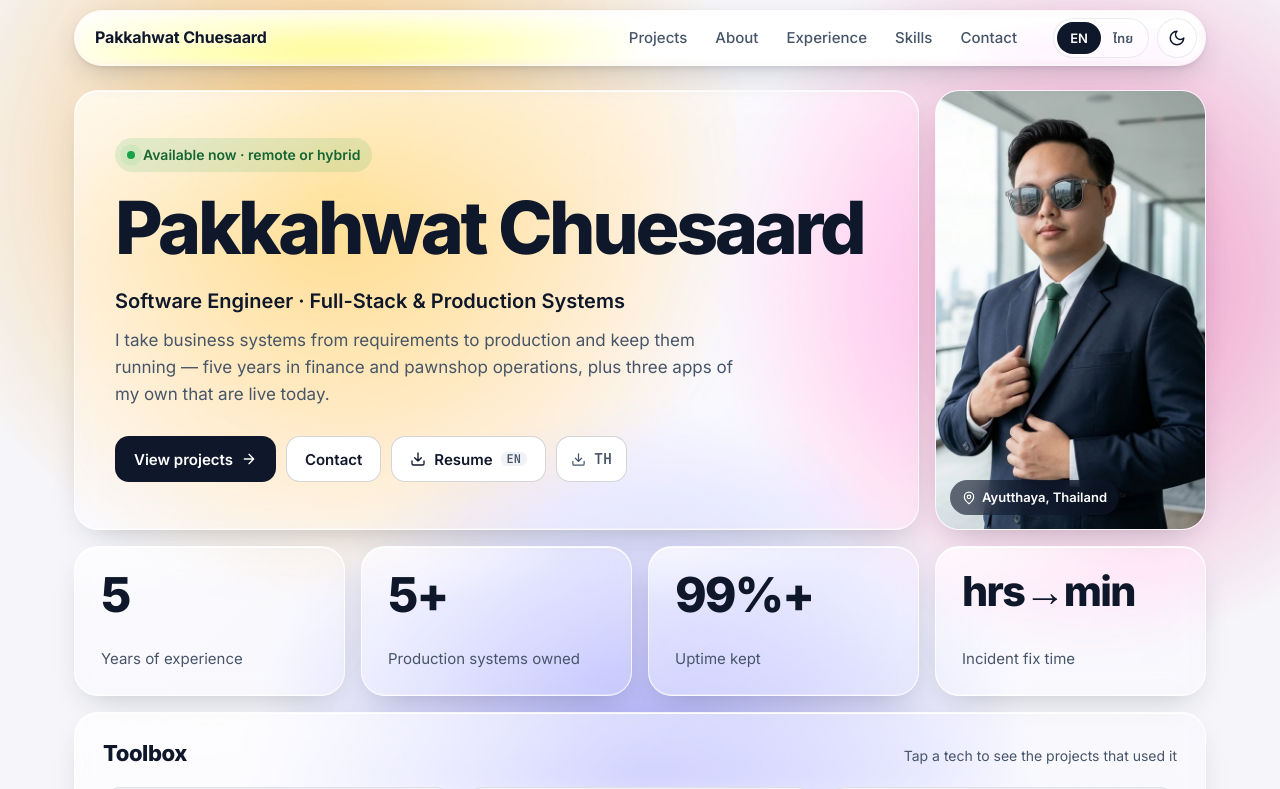
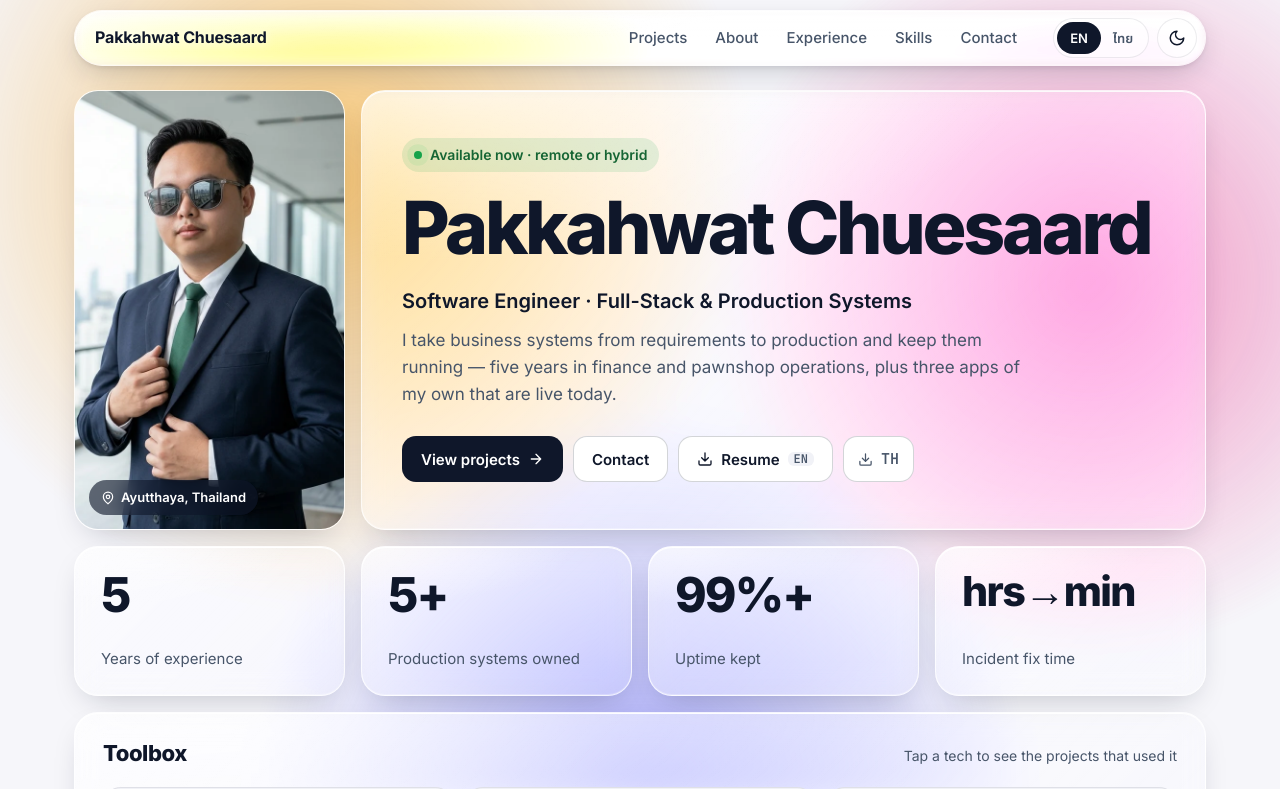
Before and after one commit to pakkahwat/myportfolio-, a Next.js app: page / in a window 1280 px wide. Shown: the top 789 px of the page. Built offline with nearby package versions, Linux system fonts and the light colour scheme.

Commit message:
- แก้ UI

```diff
--- a/components/HeroSection.module.css
+++ b/components/HeroSection.module.css
@@ -7,10 +7,11 @@
   gap: 16px;
 }
 
-/* Intro tile: 3 of 4 columns, two rows tall */
+/* Intro tile: the right 3 of 4 columns, two rows tall (photo tile on the left;
+   placed by grid lines so the name still comes first in the HTML) */
 .intro {
-  grid-column: span 3;
-  grid-row: span 2;
+  grid-column: 2 / span 3;
+  grid-row: 1 / span 2;
   display: flex;
   flex-direction: column;
   justify-content: center;
@@ -109,9 +110,10 @@
   color: var(--muted);
 }
 
-/* Photo tile: sharpened crop, zooms a touch on hover */
+/* Photo tile: left column, zooms a touch on hover */
 .photo {
-  grid-row: span 2;
+  grid-column: 1;
+  grid-row: 1 / span 2;
   min-height: 440px;
 }
 .photo img {
```
